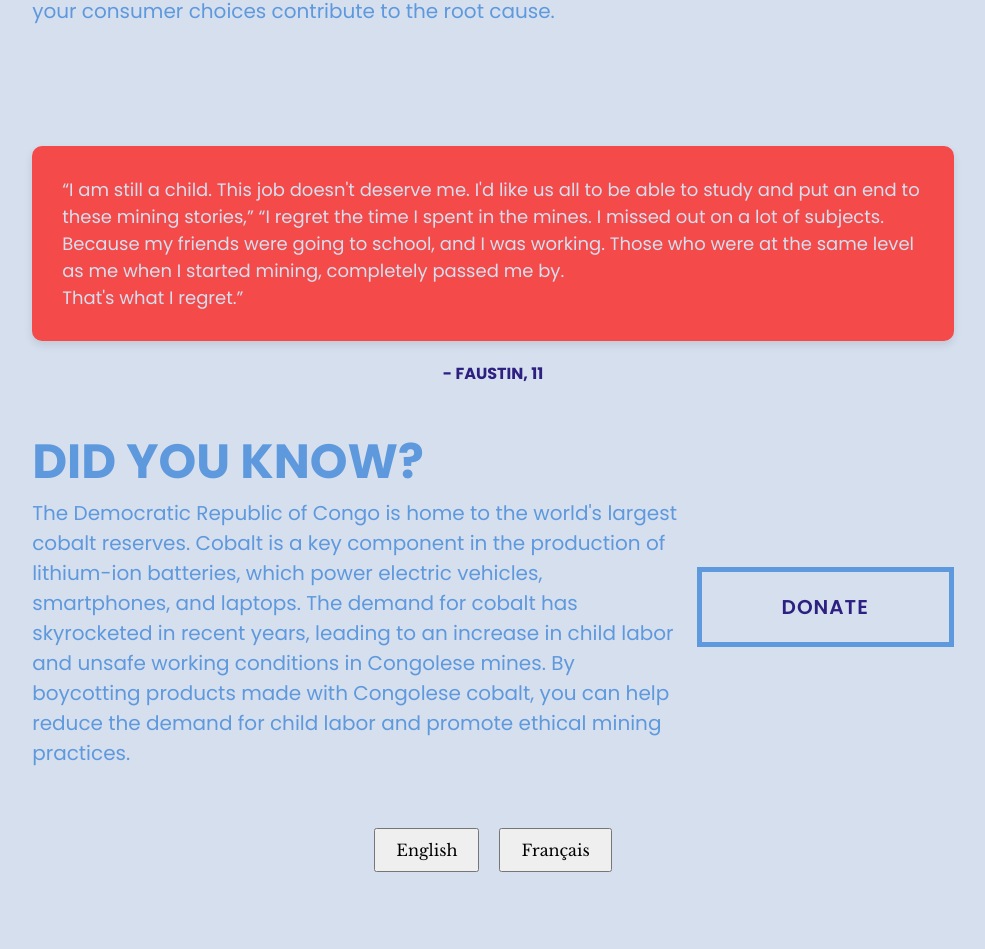
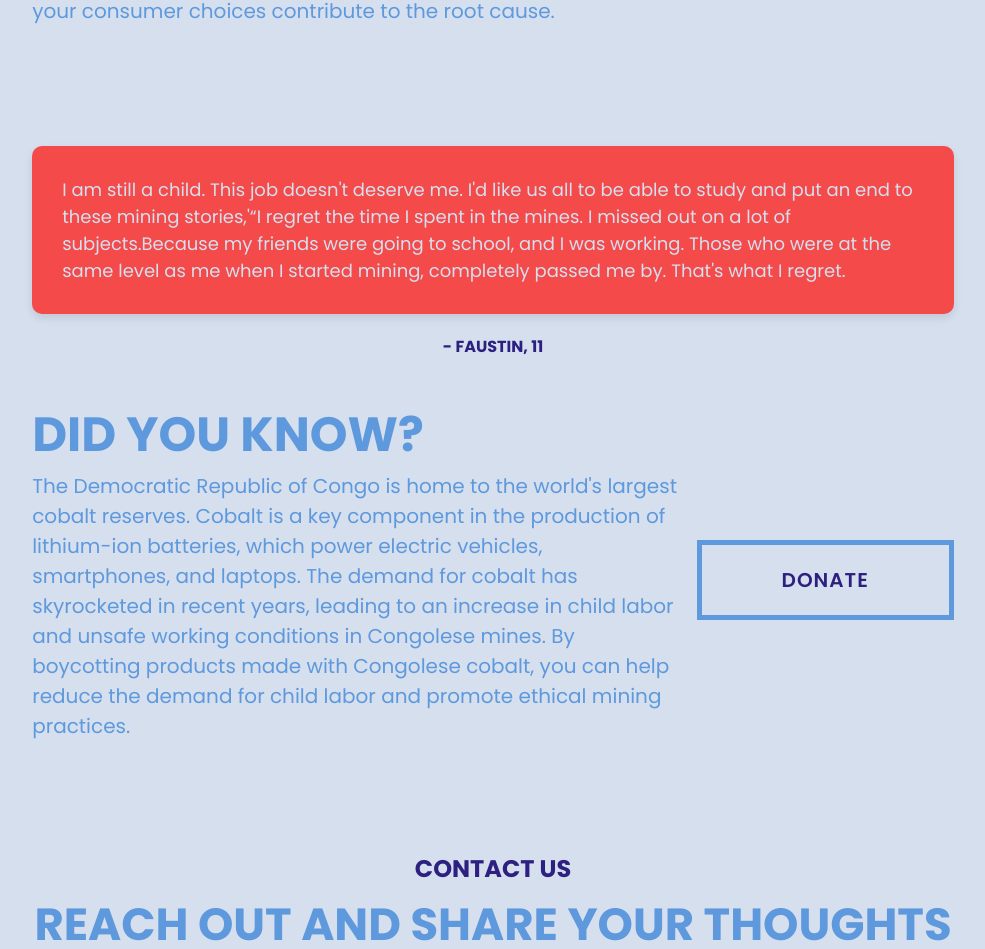
Before and after one commit to Bwenkayembe/SEG3525_Project2, a React (Vite) app: page / in a window 1280 px wide. Shown: the part 1412-2361 px from the top of the page, without its empty margins (147-1132 px from the left). Built offline with nearby package versions, Linux system fonts and the light colour scheme.

Commit message:
configurations innit

```diff
--- a/src/components/Home/Home.jsx
+++ b/src/components/Home/Home.jsx
@@ -31,14 +31,7 @@ const Home = () => {
       <div className="QuoteSection">
         <div className="Quote">
           <p className="testimonial">
-            “I am still a child. This job doesn't deserve me.
-            I'd like us all to be able to study and put an end
-            to these mining stories,”
-            “I regret the time I spent in the mines.
-            I missed out on a lot of subjects.<br/> Because my
-            friends were going to school, and I was working.
-            Those who were at the same level as me when I started mining,
-            completely passed me by.<br/> That's what I regret.”
+            <FormattedMessage id = "home.testimonial"/>
           </p>
           <p className="author">- FAUSTIN, 11</p>
         </div>
@@ -49,14 +42,10 @@ const Home = () => {
               <FormattedMessage id="home.funFact" />
             </p>
           </div>
-          <button className="donate-button" onClick={handleDonateClick}>DONATE</button>
+          <button className="donate-button" onClick={handleDonateClick}><FormattedMessage id="home.donate"/></button>
         </div>
       </div>
       <ChatBox /> {/* Add the ChatBox component here */}
-      <div className="language-switcher">
-        <button onClick={() => switchLanguage('en')}>English</button>
-        <button onClick={() => switchLanguage('fr')}>Français</button>
-      </div>
     </>
   );
 }
--- a/src/components/Languages/en.json
+++ b/src/components/Languages/en.json
@@ -6,6 +6,8 @@
     "home.paragraph": "Awareness & Boycott for Congo is an Ottawa-based website dedicated to educating, mobilizing, and promoting action against the ongoing genocide in the eastern region of the Democratic Republic of Congo. Our goal is to inform and engage individuals about the exploitation occurring in North Kivu, South Kivu, Ituri, and Katanga. Join us in discovering why these provinces are being attacked and learn how your consumer choices contribute to the root cause.",
     "home.didYouKnow": "DID YOU KNOW?",
     "home.funFact": "The Democratic Republic of Congo is home to the world's largest cobalt reserves. Cobalt is a key component in the production of lithium-ion batteries, which power electric vehicles, smartphones, and laptops. The demand for cobalt has skyrocketed in recent years, leading to an increase in child labor and unsafe working conditions in Congolese mines. By boycotting products made with Congolese cobalt, you can help reduce the demand for child labor and promote ethical mining practices.",
+    "home.testimonial": "I am still a child. This job doesn't deserve me. I'd like us all to be able to study and put an end to these mining stories,'“I regret the time I spent in the mines. I missed out on a lot of subjects.Because my friends were going to school, and I was working. Those who were at the same level as me when I started mining, completely passed me by. That's what I regret.",
+    "home.donate": "DONATE",
     "footer.message": "There's no liberation without community: Stand with the country that powers the world",
     "footer.stayInformed": "STAY INFORMED!",
     "footer.followUs": "FOLLOW US",
--- a/src/components/Languages/fr.json
+++ b/src/components/Languages/fr.json
@@ -6,6 +6,8 @@
     "home.paragraph": "Sensibilisation et Boycott pour le Congo est un site basé à Ottawa dédié à l'éducation, à la mobilisation et à la promotion de l'action contre le génocide en cours dans la région orientale de la République Démocratique du Congo. Notre objectif est d'informer et d'engager les individus sur l'exploitation en cours dans le Nord-Kivu, le Sud-Kivu, l'Ituri et le Katanga. Rejoignez-nous pour découvrir pourquoi ces provinces sont attaquées et apprenez comment vos choix de consommation contribuent à la cause profonde.",
     "home.didYouKnow": "LE SAVIEZ-VOUS?",
     "home.funFact": "La République Démocratique du Congo abrite les plus grandes réserves mondiales de cobalt. Le cobalt est un composant clé dans la production de batteries lithium-ion, qui alimentent les véhicules électriques, les smartphones et les ordinateurs portables. La demande de cobalt a explosé ces dernières années, entraînant une augmentation du travail des enfants et des conditions de travail dangereuses dans les mines congolaises. En boycottant les produits fabriqués avec du cobalt congolais, vous pouvez contribuer à réduire la demande de travail des enfants et à promouvoir des pratiques minières éthiques.",
+    "home.testimonial": "Je suis encore une enfant. Ce travail ne me mérite pas. J'aimerais que nous puissions tous étudier et mettre fin à ces histoires de mines », »Je regrette le temps que j'ai passé dans les mines. Je regrette le temps que j'ai passé dans les mines, j'ai raté beaucoup de choses, parce que mes amis allaient à l'école et moi je travaillais. Ceux qui étaient au même niveau que moi quand j'ai commencé à travailler dans les mines m'ont complètement dépassé. C'est ce que je regrette.",
+    "home.donate": "FAIRE UN DON",
     "footer.message": "Il n'y a pas de libération sans communauté : Soutenez le pays qui alimente le monde",
     "footer.stayInformed": "RESTEZ INFORMÉ!",
     "footer.followUs": "SUIVEZ-NOUS",
```
